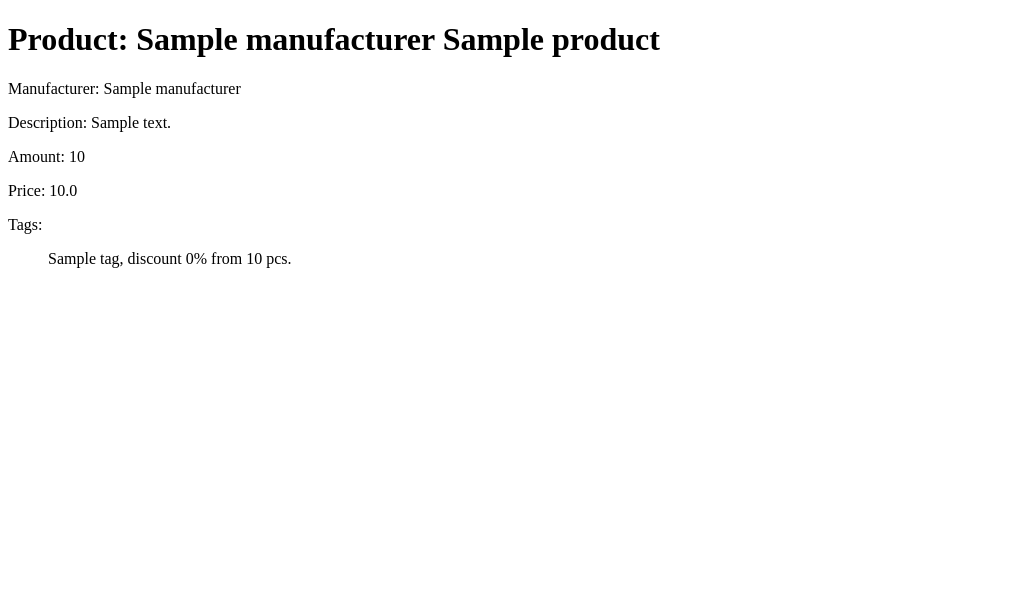
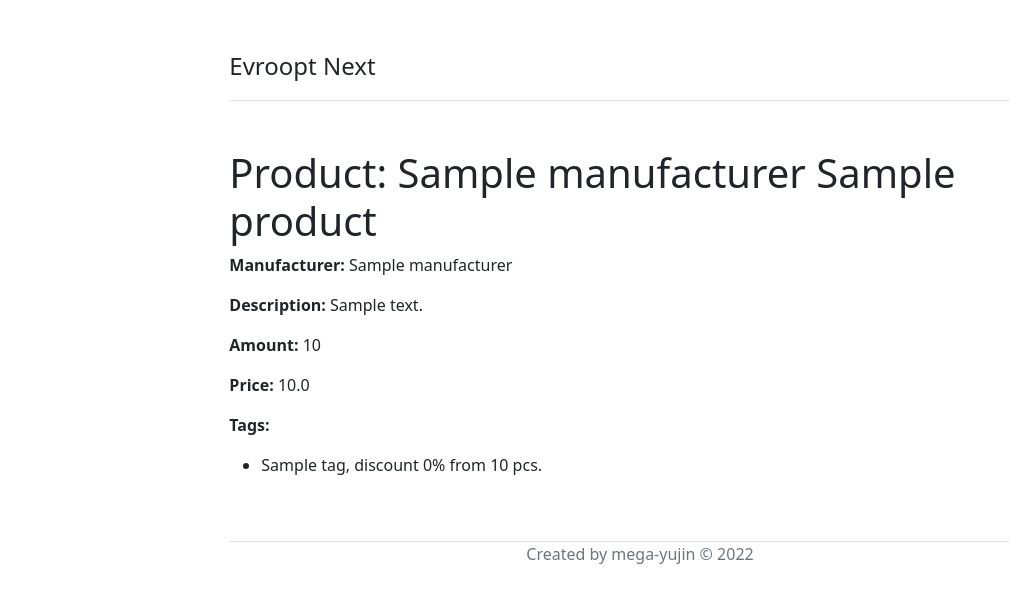
Before and after one commit to Chudopal/PythonDeveloperCheatSheet, a Django app: page /products/00000000-0000-0000-0000-000000000001/ in a window 1280 px wide. Shown: the top 613 px of the page, without its empty margins (0-1009 px from the left). Run offline with Django 3.2, Linux system fonts and the light colour scheme; tables that the repository leaves empty hold one stand-in row (values such as "Sample post").

Commit message:
[#H21].(added some front improvements)

```diff
--- a/Shops/pizzeria/homeworks/django_shop_hw/shop/products/admin.py
+++ b/Shops/pizzeria/homeworks/django_shop_hw/shop/products/admin.py
@@ -2,7 +2,6 @@ from django.contrib import admin
 from .models import Tag, Manufacturer, Product
 
 
-# Register your models here.
 class TagAdmin(admin.ModelAdmin):
     model = Tag
     list_display = ('name', 'quantity', 'discount')
--- a/Shops/pizzeria/homeworks/django_shop_hw/shop/templates/base.html
+++ b/Shops/pizzeria/homeworks/django_shop_hw/shop/templates/base.html
@@ -1,11 +1,33 @@
 <!DOCTYPE html>
 <html lang="en">
 <head>
-    <meta charset="UTF-8">
-    <title>Evroopt Next  - {% block title %}{% endblock %}</title>
+    <meta charset="utf-8">
+    <meta name="viewport" content="width=device-width, initial-scale=1">
+    <title>Evroopt Next - {% block title %}{% endblock %}</title>
+    <link href="https://cdn.jsdelivr.net/npm/bootstrap@5.2.0-beta1/dist/css/bootstrap.min.css" rel="stylesheet"
+          integrity="sha384-0evHe/X+R7YkIZDRvuzKMRqM+OrBnVFBL6DOitfPri4tjfHxaWutUpFmBp4vmVor" crossorigin="anonymous">
 </head>
-<body>
-    {% block body %}
-    {% endblock %}
+<body class="d-flex flex-column h-100">
+<div class="col-lg-8 mx-auto p-3 py-md-5">
+    <header class="d-flex align-items-center pb-3 mb-5 border-bottom">
+        <span class="fs-4">Evroopt Next</span>
+        <hr class="mx-auto">
+    </header>
+    <main class="pb-5 border-bottom">
+        {% block body %}
+        {% endblock %}
+    </main>
+    <footer class="text-muted text-center">
+        Created by mega-yujin &copy; 2022
+    </footer>
+</div>
+
+
+<script src="https://cdn.jsdelivr.net/npm/@popperjs/core@2.11.5/dist/umd/popper.min.js"
+        integrity="sha384-Xe+8cL9oJa6tN/veChSP7q+mnSPaj5Bcu9mPX5F5xIGE0DVittaqT5lorf0EI7Vk"
+        crossorigin="anonymous"></script>
+<script src="https://cdn.jsdelivr.net/npm/bootstrap@5.2.0-beta1/dist/js/bootstrap.min.js"
+        integrity="sha384-kjU+l4N0Yf4ZOJErLsIcvOU2qSb74wXpOhqTvwVx3OElZRweTnQ6d31fXEoRD1Jy"
+        crossorigin="anonymous"></script>
 </body>
 </html>
--- a/Shops/pizzeria/homeworks/django_shop_hw/shop/templates/products/product_detail.html
+++ b/Shops/pizzeria/homeworks/django_shop_hw/shop/templates/products/product_detail.html
@@ -2,12 +2,16 @@
 {% block title %}{{ product.name }}{% endblock%}
 {% block body%}
 <h1>Product: {{ product.manufacturer }} {{ product.name }}</h1>
-<p>Manufacturer: {{ product.manufacturer }}</p>
-<p>Description: {{ product.description }}</p>
-<p>Amount: {{ product.amount }}</p>
-<p>Price: {{ product.price }}</p>
-<p>Tags:</p>
-{% for tag in tags %}
-<blockquote>{{ tag.name }}, discount {{ tag.discount }}% from {{ tag.quantity }} pcs.</blockquote>
-{% endfor %}
+<p><strong>Manufacturer:</strong> {{ product.manufacturer }}</p>
+<p><strong>Description:</strong> {{ product.description }}</p>
+<p><strong>Amount:</strong> {{ product.amount }}</p>
+<p><strong>Price:</strong> {{ product.price }}</p>
+{% if tags %}
+<p><strong>Tags:</strong></p>
+<ul>
+    {% for tag in tags %}
+    <li>{{ tag.name }}, discount {{ tag.discount }}% from {{ tag.quantity }} pcs.</li>
+    {% endfor %}
+</ul>
+{% endif %}
 {% endblock %}
--- a/Shops/pizzeria/homeworks/django_shop_hw/shop/templates/products/products_list.html
+++ b/Shops/pizzeria/homeworks/django_shop_hw/shop/templates/products/products_list.html
@@ -3,9 +3,9 @@
 {% block body%}
 <h1>Our products:</h1>
 {% if products %}
-<table>
+<table class="table table-hover table-borderless">
     <tr>
-        <th>Name</th>
+        <th>Product</th>
         <th>Price</th>
     </tr>
     <tr>
```
Also changed, not shown: Shops/pizzeria/homeworks/django_shop_hw/shop/products/views.py (+4 -5 lines), Shops/pizzeria/homeworks/django_shop_hw/shop/products/urls.py (line endings or trailing spaces).
